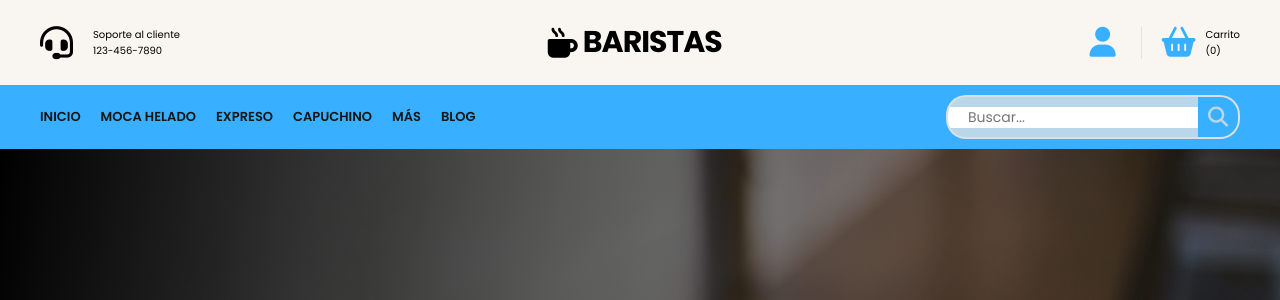
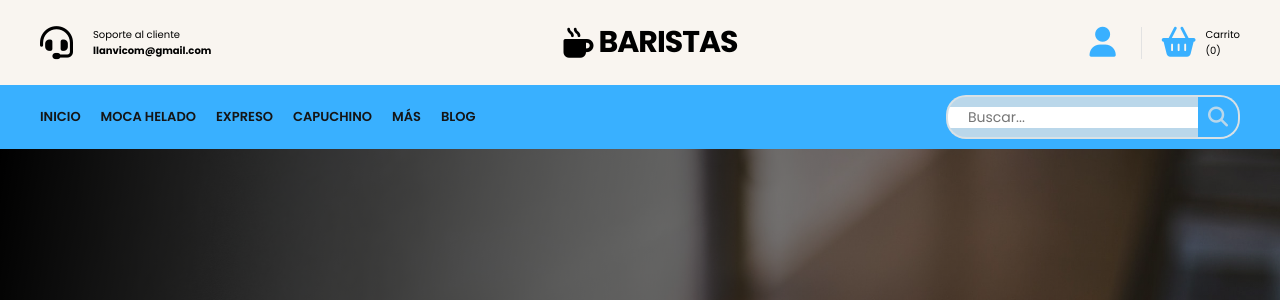
Before and after one commit to jacobusantens/ANVI, a PHP site: page /index.html in a window 1280 px wide. Shown: the top 300 px of the page. Run offline with PHP 8.4, Linux system fonts and the light colour scheme; some libraries are stand-ins or nearby versions.

Commit message:
Atención al Cliente

```diff
--- a/index.html
+++ b/index.html
@@ -16,13 +16,15 @@
 		<header>
 			<div class="container-hero">
 				<div class="container hero">
+					<a href="ChatBot.html" class="a-support">
 					<div class="customer-support">
 						<i class="fa-solid fa-headset"></i>
 						<div class="content-customer-support">
 							<span class="text">Soporte al cliente</span>
-							<span class="number">123-456-7890</span>
+							<span class="number"><b>llanvicom@gmail.com</b></span>
 						</div>
 					</div>
+					</a>
 
 					<div class="container-logo">
 						<i class="fa-solid fa-mug-hot"></i>
--- a/styles-index.css
+++ b/styles-index.css
@@ -1084,6 +1084,7 @@ html {
 .a-container-options {
 	color: black;
 	text-decoration: none;
+	width: auto;
 }
 
 .a-copyright {
@@ -1099,6 +1100,17 @@ html {
 	color:#e4e4e4c2;
 	text-decoration: none;
 }
+
+.a-support {
+	text-decoration: none;
+	color:black;
+}
+
+.a-support:hover {
+	text-decoration: none;
+	color:#39b0ff;
+}
+
 
 /* Suscribe */
 
```
